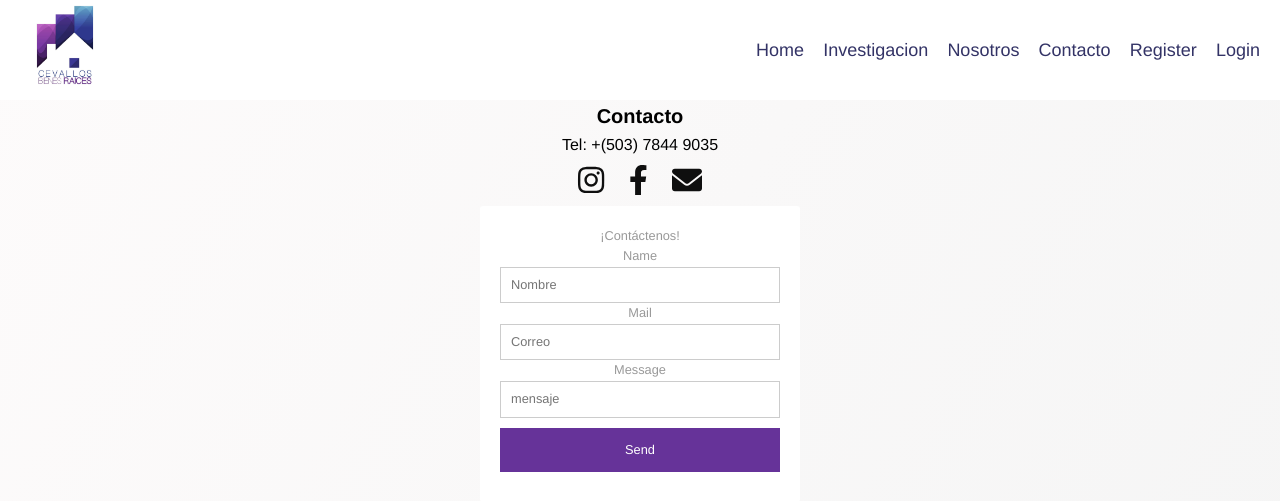
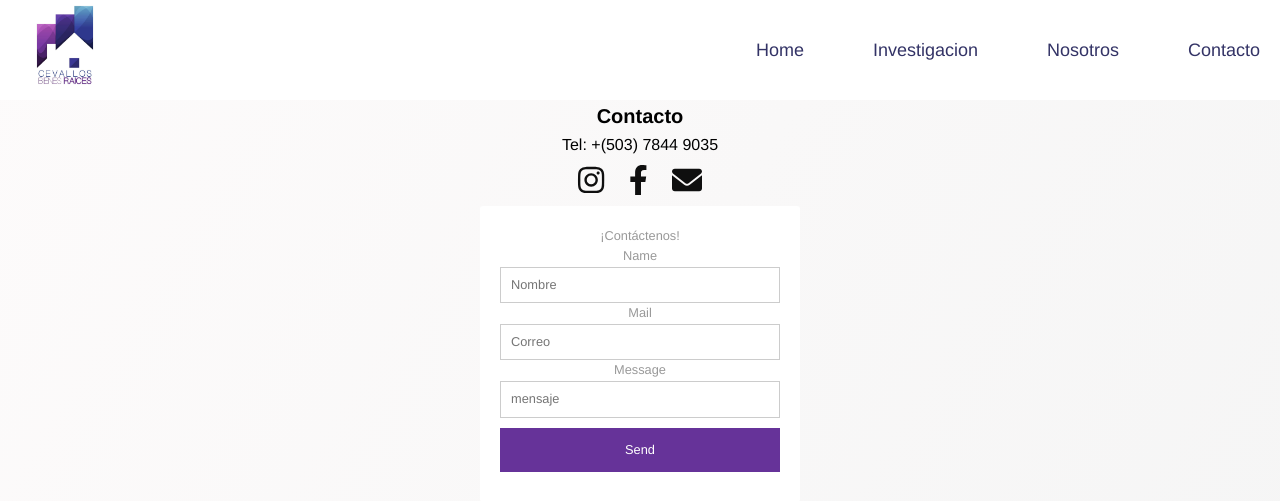
Before and after one commit to FelipeB35/dashboard, a Flask app: page /contacto in a window 1280 px wide. Shown: the top 501 px of the page. Run offline with Flask 2, Linux system fonts and the light colour scheme; some libraries are stand-ins or nearby versions.

Commit message:
regreso a barra normal

```diff
--- a/templates/base.html
+++ b/templates/base.html
@@ -28,8 +28,6 @@
           <a href="{{ url_for('investigacion.investigacion') }}">Investigacion</a>
           <a href="{{ url_for('nosotros.nosotros') }}">Nosotros</a>
           <a href="{{ url_for('contacto.contacto') }}">Contacto</a>
-          <a href="{{ url_for('auth.register') }}">Register</a>
-          <a href="{{ url_for('auth.login') }}">Login</a>
         </div>
       </div>
       {% block contents %}
```
